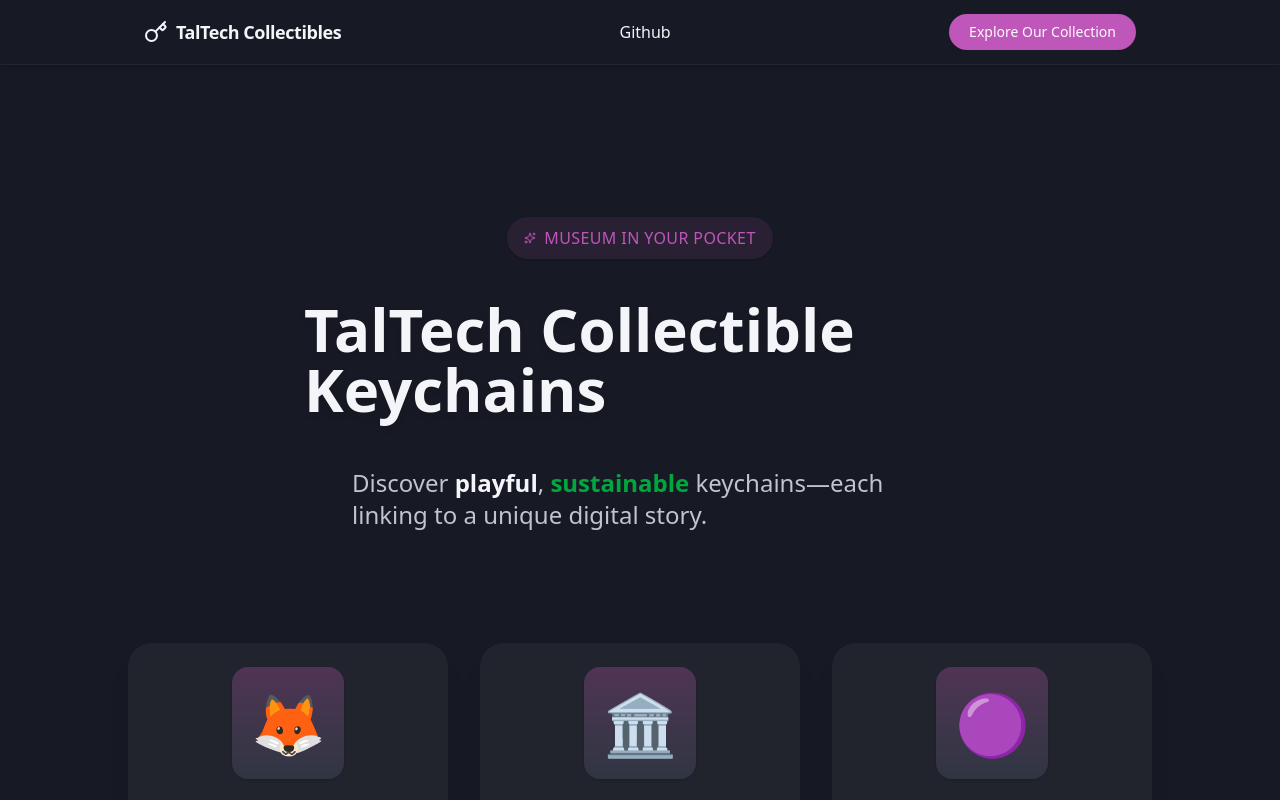
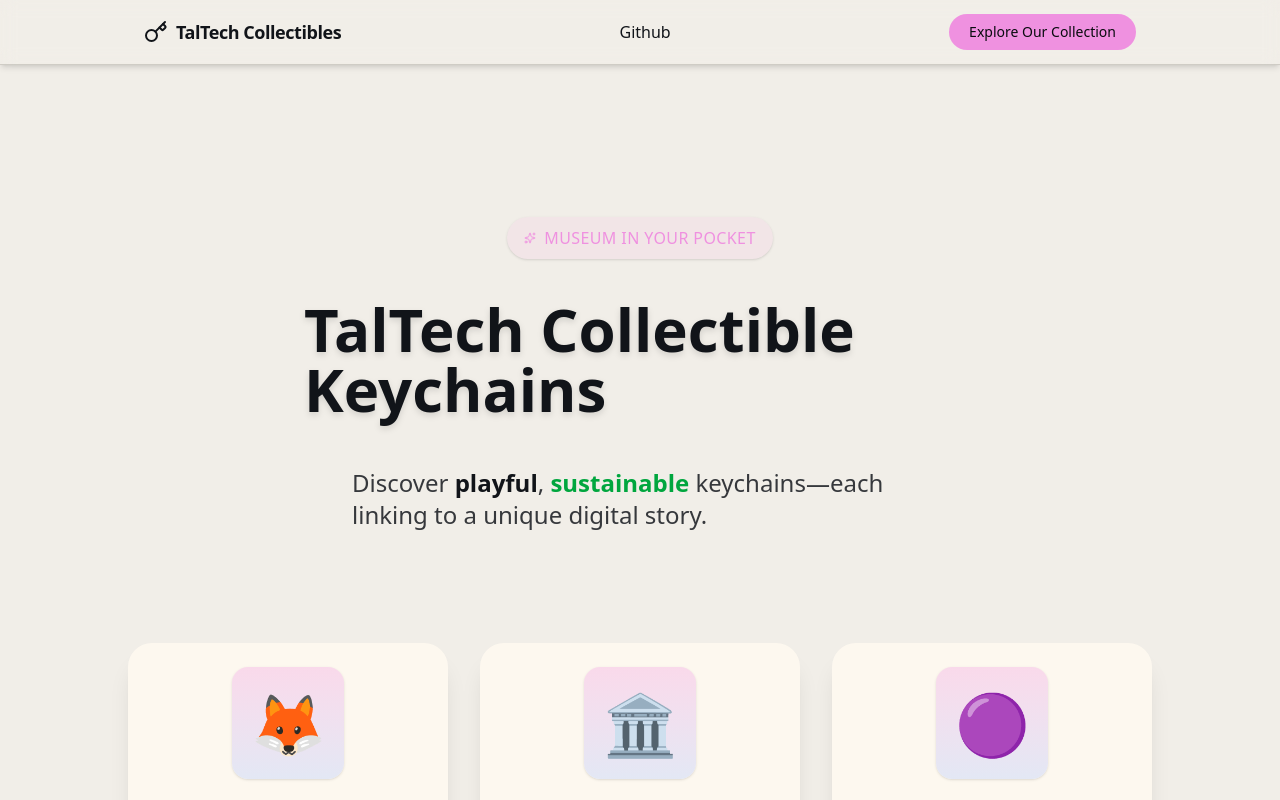
Before and after one commit to paulbgtr/taltech-collectibles, a Next.js app: page / in a window 1280 px wide. Shown: the top 800 px of the page. Built offline with nearby package versions, Linux system fonts and the light colour scheme.

Commit message:
set theme to be light

```diff
--- a/src/app/globals.css
+++ b/src/app/globals.css
@@ -42,58 +42,58 @@
 }
 
 :root {
-    /* Happy dark steel background: lighter, more blue-cool */
-    --background: oklch(0.22 0.02 270); /* up from 0.15 */
-    --foreground: oklch(0.97 0.006 265); /* crisper white, slight steel tint */
+    /* Latte creamy background */
+    --background: oklch(0.95 0.009 90); /* Creamy, subtle yellow tint */
+    --foreground: oklch(0.19 0.012 265); /* Soft charcoal text */
 
-    /* Card: brighter, slightly blue-accented */
-    --card: oklch(0.26 0.017 272); /* up from 0.18, gentle blue */
-    --card-foreground: oklch(0.99 0.004 265);
+    /* Card: pastel peachy-tan */
+    --card: oklch(0.98 0.013 81); /* Slight yellow-beige */
+    --card-foreground: oklch(0.14 0.007 265); /* Deep steel-charcoal */
 
-    --popover: oklch(0.26 0.017 272);
-    --popover-foreground: oklch(0.99 0.004 265);
+    --popover: oklch(0.98 0.013 81);
+    --popover-foreground: oklch(0.14 0.007 265);
 
-    /* Primary: boosted TalTech cherry, more lightness */
-    --primary: oklch(0.62 0.18 330); /* much livelier cherry */
-    --primary-foreground: oklch(0.99 0.002 0);
+    /* Primary: Catppuccin Rosewater/Pink */
+    --primary: oklch(0.78 0.15 333); /* Rosewater */
+    --primary-foreground: oklch(0.15 0.01 265); /* Deep steel-charcoal */
 
-    /* Secondary: lighter, more playful steel-blue */
-    --secondary: oklch(0.43 0.016 270);
-    --secondary-foreground: oklch(0.98 0.008 265);
+    /* Secondary: Lavender-blue (Latte "Lavender") */
+    --secondary: oklch(0.88 0.03 275); /* Pastel Lavender */
+    --secondary-foreground: oklch(0.19 0.01 265);
 
-    /* Muted: lighter cool grey for more contrast */
-    --muted: oklch(0.33 0.025 268);
-    --muted-foreground: oklch(0.82 0.015 270);
+    /* Muted: gentle cool gray */
+    --muted: oklch(0.93 0.018 270); /* Mist gray-blue */
+    --muted-foreground: oklch(0.34 0.008 270);
 
-    /* Accent: punch up the sandy brown for warmth and energy */
-    --accent: oklch(0.78 0.1 51); /* warmer, sunnier brown */
-    --accent-foreground: oklch(0.99 0.003 270);
+    /* Accent: Latte yellow/tan for warmth and pop */
+    --accent: oklch(0.97 0.12 90); /* Warm pastel yellow */
+    --accent-foreground: oklch(0.19 0.01 265);
 
-    /* Destructive: brighter but not neon red */
-    --destructive: oklch(0.68 0.22 25);
+    /* Destructive: bright but pleasant red */
+    --destructive: oklch(0.75 0.21 27); /* Catppuccin "Red" */
 
-    --border: oklch(0.42 0.015 270 / 25%);
-    --input: oklch(0.33 0.017 272 / 22%);
-    --ring: oklch(0.42 0.01 270);
+    --border: oklch(0.59 0.013 90 / 30%); /* Soft cream border */
+    --input: oklch(0.93 0.018 270 / 18%);
+    --ring: oklch(0.59 0.013 90);
 
-    /* Chart colors: more cheerful but on theme */
-    --chart-1: oklch(0.62 0.18 330); /* lively cherry */
-    --chart-2: oklch(0.44 0.025 272); /* uplifted steel-blue */
-    --chart-3: oklch(0.78 0.1 51); /* boosted sandy brown */
-    --chart-4: oklch(0.56 0.18 155); /* brighter teal */
-    --chart-5: oklch(0.86 0.012 270); /* lightest steel highlight */
+    /* Charts: Pastel varietals inspired by Latte */
+    --chart-1: oklch(0.78 0.15 333); /* Rosewater */
+    --chart-2: oklch(0.88 0.03 275); /* Lavender */
+    --chart-3: oklch(0.97 0.12 90); /* Latte yellow */
+    --chart-4: oklch(0.68 0.16 175); /* Latte teal */
+    --chart-5: oklch(0.89 0.009 270); /* Surface highlight */
 
-    /* Sidebar: match card for lighter look */
-    --sidebar: oklch(0.26 0.017 272);
-    --sidebar-foreground: oklch(0.99 0.004 265);
-    --sidebar-primary: oklch(0.62 0.18 330);
-    --sidebar-primary-foreground: oklch(0.99 0.004 265);
-    --sidebar-accent: oklch(0.43 0.016 270);
-    --sidebar-accent-foreground: oklch(0.98 0.008 265);
-    --sidebar-border: oklch(0.42 0.015 270 / 25%);
-    --sidebar-ring: oklch(0.42 0.015 270);
+    /* Sidebar: extra-bright version of card */
+    --sidebar: oklch(0.98 0.013 81);
+    --sidebar-foreground: oklch(0.14 0.007 265);
+    --sidebar-primary: oklch(0.78 0.15 333);
+    --sidebar-primary-foreground: oklch(0.14 0.007 265);
+    --sidebar-accent: oklch(0.88 0.03 275);
+    --sidebar-accent-foreground: oklch(0.19 0.01 265);
+    --sidebar-border: oklch(0.59 0.013 90 / 30%);
+    --sidebar-ring: oklch(0.59 0.013 90);
 
-    --radius: 16px; /* rounded, friendly */
+    --radius: 16px;
 }
 
 @layer base {
```
